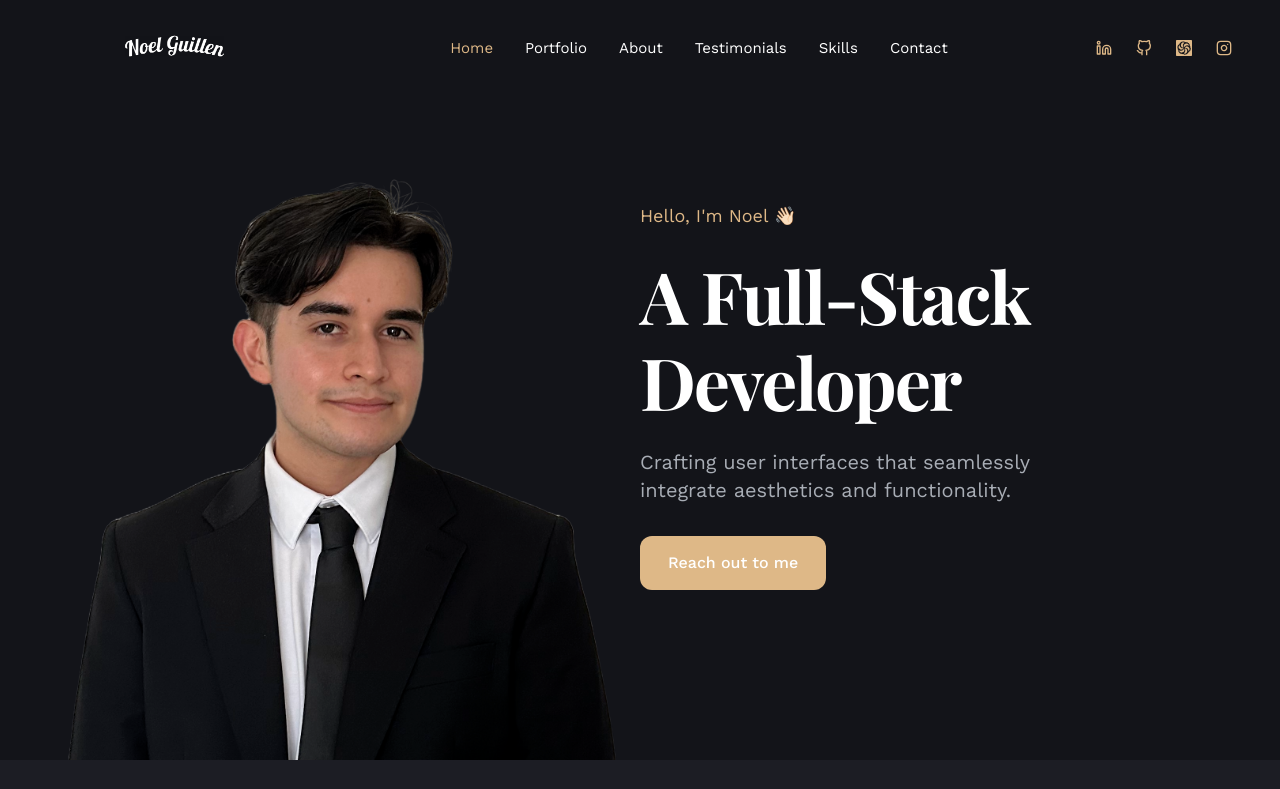
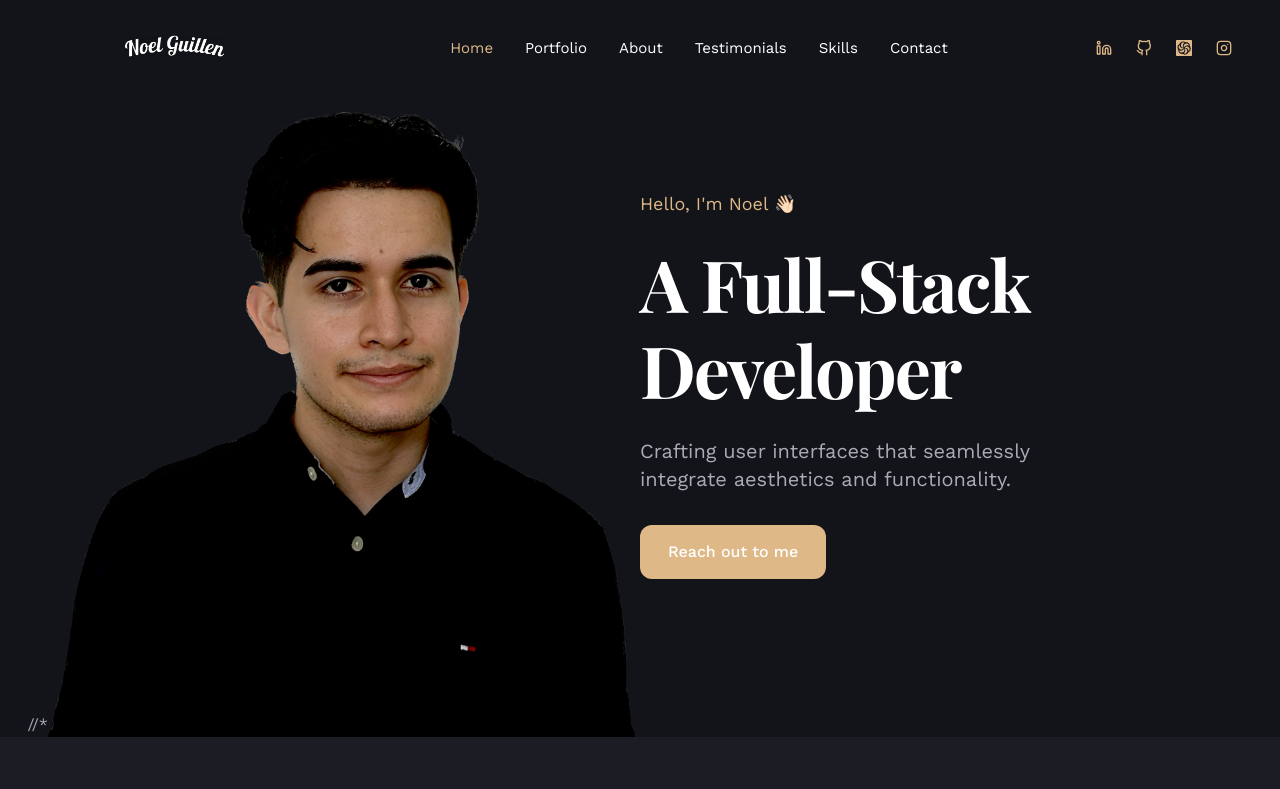
Before and after one commit to 1uckyswish/Personal-Portfolio-Project, a React (Create React App) app: page / in a window 1280 px wide. Shown: the top 789 px of the page. Built offline with nearby package versions, Linux system fonts and the light colour scheme; a web font is replaced by a local one.

Commit message:
added no image

```diff
--- a/src/Components/Hero.js
+++ b/src/Components/Hero.js
@@ -1,7 +1,7 @@
 import React from 'react'
 import { Link } from 'react-router-dom';
 // import portrait image
-import noelImg from '../assets/img/noelsuit2.webp';
+import noelImg from '../assets/img/noelbanner.webp';
 
 function Hero() {
   return (
@@ -10,7 +10,7 @@ function Hero() {
         <div className="flex items-center h-full pt-8">
         {/* left side */}
       <div className="hidden lg:flex flex-1 justify-end items-end h-full">
-  <img src={noelImg} alt='profile-picture' className="max-w-full max-h-full pt-20" />
+  //* <img src={noelImg} alt='profile-picture' className="max-w-full max-h-full pt-20" />
 </div>
         {/*right side */}
         <div className="flex-1 flex flex-col items-center lg:items-start">
```
